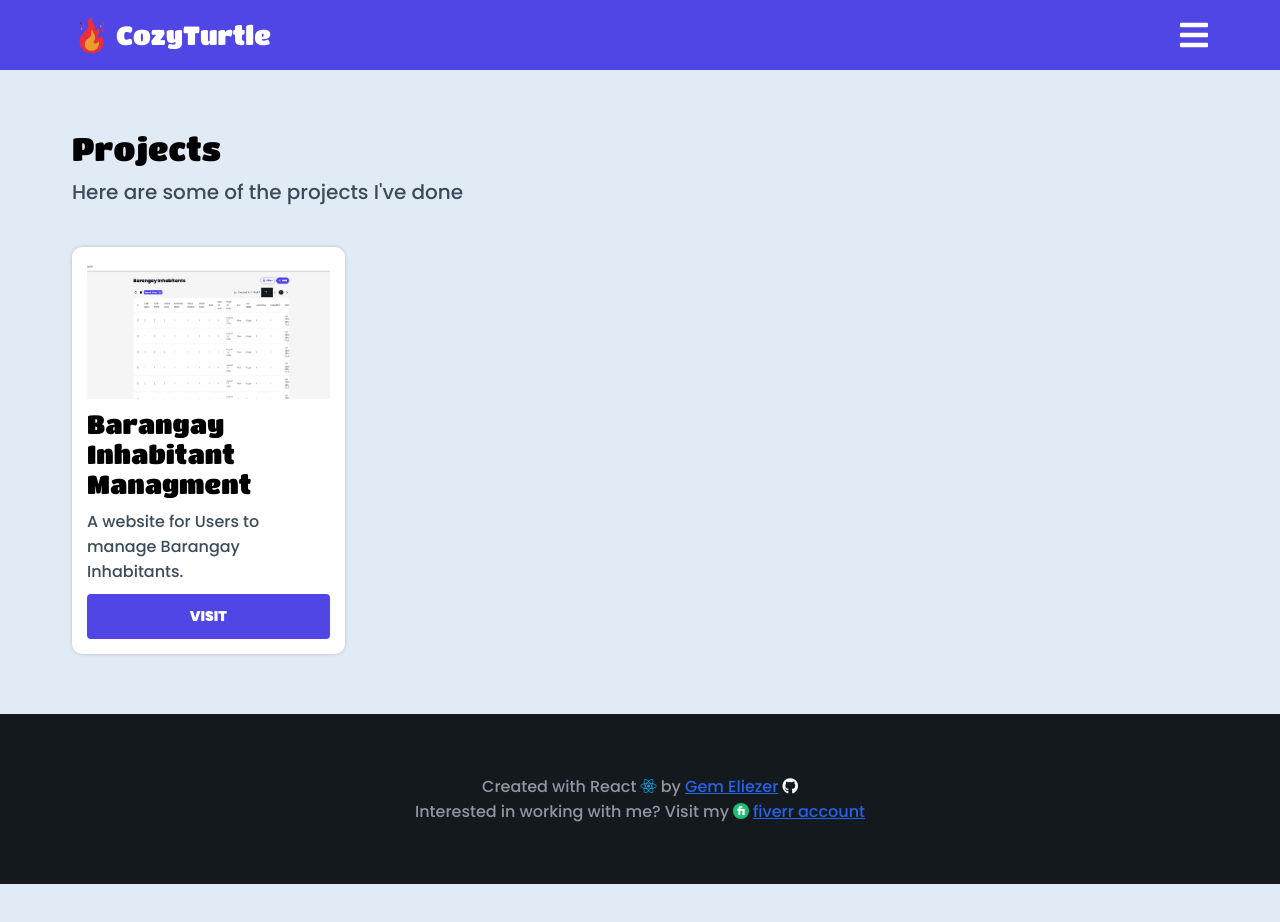
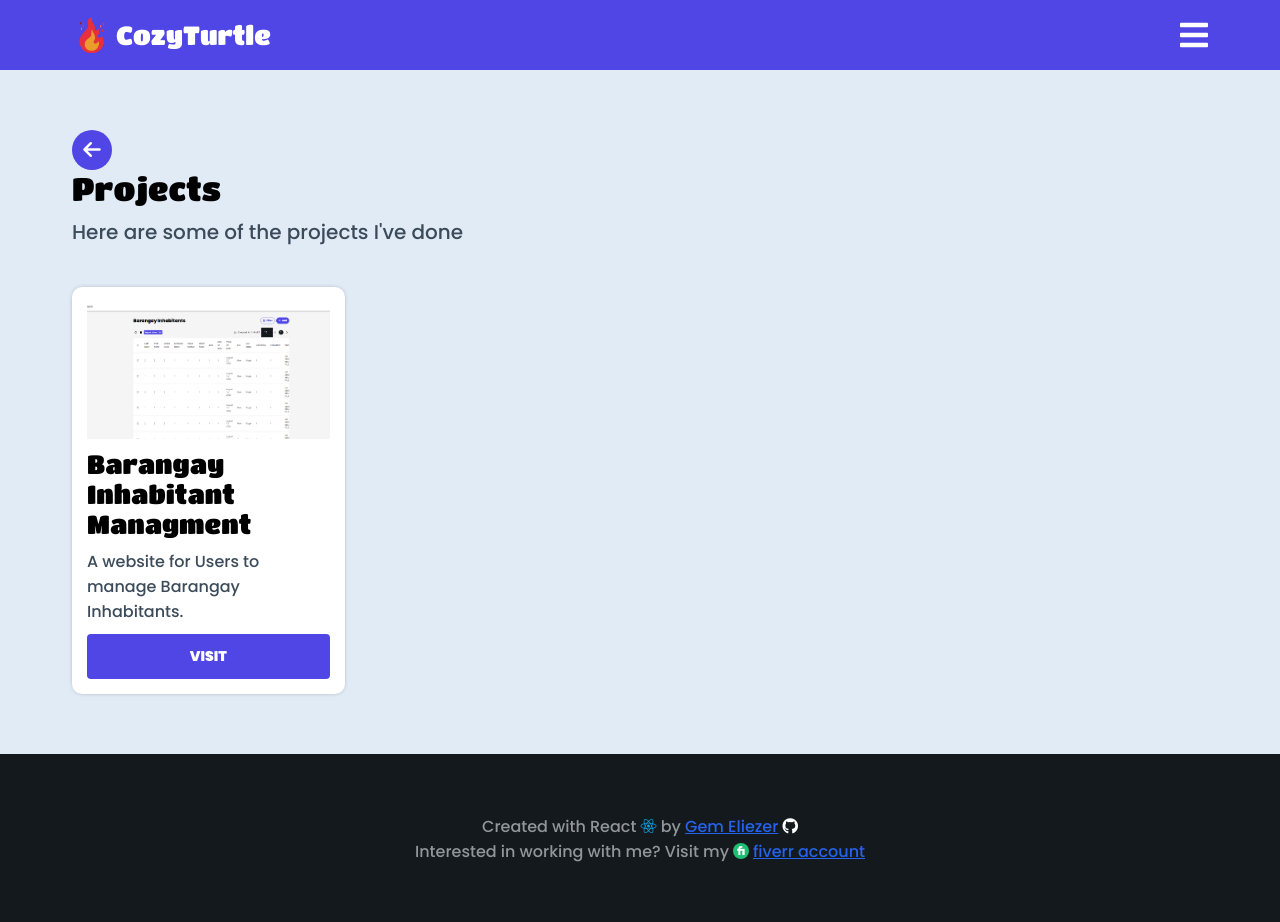
Before and after one commit to gemeliezer12/cozyturtle, a React (Create React App) app: page /portfolio in a window 1280 px wide. Before the commit the page ends 884 px from the top, so only its background shows below. Built offline with nearby package versions, Linux system fonts and the light colour scheme.

Commit message:
added go back to previous page button

```diff
--- a/public/index.html
+++ b/public/index.html
@@ -4,7 +4,7 @@
   <meta charset="UTF-8">
   <meta http-equiv="X-UA-Compatible" content="IE=edge">
   <meta name="viewport" content="width=device-width, initial-scale=1.0">
-  <link rel="stylesheet" href="https://cdnjs.cloudflare.com/ajax/libs/font-awesome/4.7.0/css/font-awesome.min.css">
+  <link rel="stylesheet" href="https://cdnjs.cloudflare.com/ajax/libs/font-awesome/6.2.0/css/all.min.css" integrity="sha512-xh6O/CkQoPOWDdYTDqeRdPCVd1SpvCA9XXcUnZS2FmJNp1coAFzvtCN9BmamE+4aHK8yyUHUSCcJHgXloTyT2A==" crossorigin="anonymous" referrerpolicy="no-referrer" />
   <link rel="stylesheet" href="https://use.fontawesome.com/releases/v5.15.3/css/all.css" integrity="sha384-SZXxX4whJ79/gErwcOYf+zWLeJdY/qpuqC4cAa9rOGUstPomtqpuNWT9wdPEn2fk" crossorigin="anonymous">
   <title>Document</title>
 </head>
--- a/src/App.js
+++ b/src/App.js
@@ -18,11 +18,10 @@ const App = () => {
     <ThemeProvider>
       <TopNav />
       <Routes>
-        <Route exact path="/" element={<Landing />} />
-        <Route exact path="/contact" element={<Contact />} />
-        <Route exact path="/portfolio" element={<Portfolio />} />
+        <Route path="/" element={<Landing />} />
+        <Route path="/contact" element={<Contact />} />
+        <Route path="/portfolio" element={<Portfolio />} />
         <Route
-          exact
           path="/portfolio/:currentProjectLinkName"
           element={<Project />}
         />
--- a/src/Components/Contact/index.js
+++ b/src/Components/Contact/index.js
@@ -1,8 +1,6 @@
-import { useNavigate } from "react-router-dom"
+import { useNavigate } from "react-router"
 import { useState } from "react"
-import TopNav from "../TopNav"
 import Form from "./Form"
-import Footer from "../Footer"
 import emailjs from "emailjs-com"
 import Header from "./Header"
 
--- a/src/Components/Landing/index.js
+++ b/src/Components/Landing/index.js
@@ -1,13 +1,9 @@
-import { useTheme } from "../Contexts/ThemeContext"
-import Footer from "../Footer"
-import TopNav from "../TopNav"
 import About from "./About"
 import Contact from "./Contact"
 import Main from "./Main"
 import Projects from "./Projects"
 
 const Index = () => {
-    const { colorTheme } = useTheme()
 
     return (
         <>
--- a/src/Components/Portfolio/Project/index.js
+++ b/src/Components/Portfolio/Project/index.js
@@ -1,5 +1,5 @@
 import { useState, useEffect } from "react";
-import { Link, useParams } from "react-router-dom";
+import { Link, useNavigate, useParams } from "react-router-dom";
 
 import ImageSlider from "../../Assets/ImageSlider";
 
@@ -7,6 +7,7 @@ const projectList = require("../../db.json");
 
 const Project = () => {
   const [currentProject, setCurrentProject] = useState();
+  const navigate = useNavigate();
 
   const { currentProjectLinkName } = useParams();
 
@@ -25,11 +26,31 @@ const Project = () => {
 
   if (!currentProject) return "";
 
-  console.log(currentProject.project.link, currentProject.project.code);
-
   return (
     <div className="justify-center">
       <div className="padding-y-40 padding-x-32 HPNXA06qJ7">
+        <div
+          class="dark"
+          onClick={() => navigate(-1)}
+          style={{
+            width: "40px",
+            height: "40px",
+            display: "flex",
+            justifyContent: "center",
+            alignItems: "center",
+            backgroundColor: "var(--indigo)",
+            borderRadius: "40px",
+            cursor: "pointer",
+          }}
+        >
+          <i
+            class="fa-solid fa-arrow-left"
+            style={{
+              fontSize: "20px",
+              color: "var(--text-color-2)",
+            }}
+          ></i>
+        </div>
         <div>
           <p className="fs-40 ff-titan-one text-center">
             {currentProject.project.name}
@@ -38,7 +59,7 @@ const Project = () => {
         <div className="padding-top-32" />
         <ImageSlider images={currentProject.project.image_slider} />
         <div className="padding-top-32">
-          {currentProject.project.link ||  currentProject.project.code ? (
+          {currentProject.project.link || currentProject.project.code ? (
             <div className="flex gap-10">
               {currentProject.project.link ? (
                 <a
--- a/src/Components/Portfolio/index.js
+++ b/src/Components/Portfolio/index.js
@@ -1,12 +1,36 @@
+import { useNavigate } from "react-router-dom";
 import Projects from "./Projects";
 
 const projects = require("../db.json");
 
 const Index = () => {
+  const navigate = useNavigate();
   return (
     <>
       <div className="justify-center">
         <div className="padding-x-32 light padding-y-60 HPNXA06qJ7">
+          <div
+            class="dark"
+            onClick={() => navigate(-1)}
+            style={{
+              width: "40px",
+              height: "40px",
+              display: "flex",
+              justifyContent: "center",
+              alignItems: "center",
+              backgroundColor: "var(--indigo)",
+              borderRadius: "40px",
+              cursor: "pointer",
+            }}
+          >
+            <i
+              class="fa-solid fa-arrow-left"
+              style={{
+                fontSize: "20px",
+                color: "var(--text-color-2)",
+              }}
+            ></i>
+          </div>
           <div>
             <p className="fs-32 ff-titan-one">Projects</p>
           </div>
```
